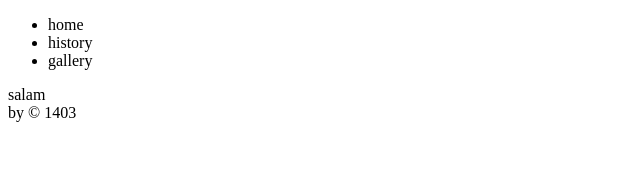
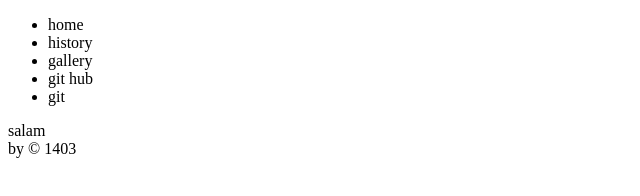
Before and after one commit to aliRivers90/Git_Project, a plain HTML site: page index.html in a window 1280 px wide. Shown: the whole page, without its empty margins (0-640 px from the left). Drawn offline with Linux system fonts and the light colour scheme.

Commit message:
nav change

```diff
--- a/index.html
+++ b/index.html
@@ -11,6 +11,8 @@
             <li>home</li>
             <li>history</li>
             <li>gallery</li>
+            <li>git hub</li>
+            <li>git</li>
         </ul>
     </nav>
     <head>
```
